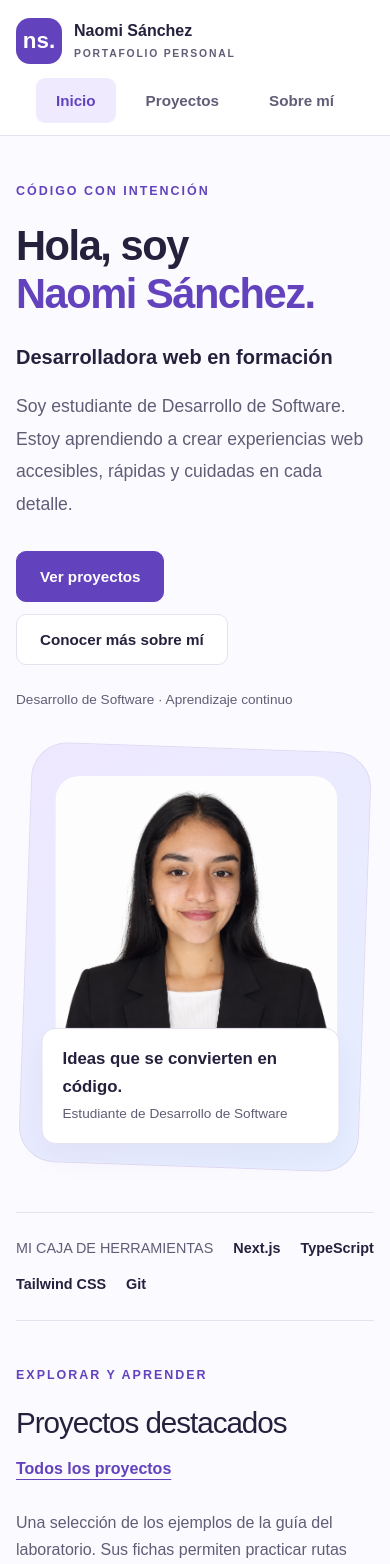
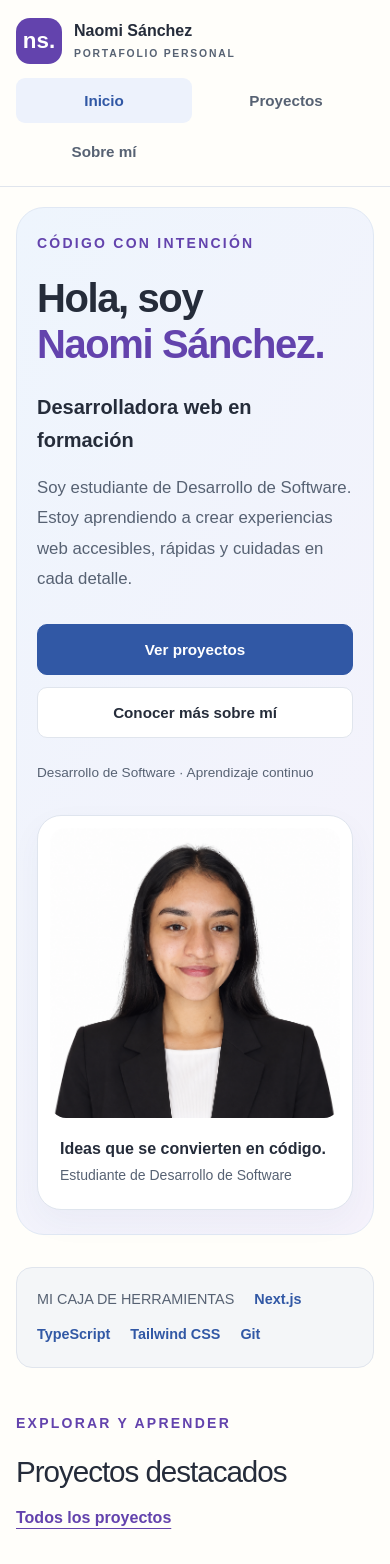
Before and after one commit to naomisanchez-coder/LAB14Web-PortfolioSEO, a Next.js app: page / in a window 390 px wide. Shown: the top 1564 px of the page. Built offline with nearby package versions, Linux system fonts and the light colour scheme; no server answers.

Commit message:
style: mejorar diseño visual y experiencia responsive

```diff
--- a/src/app/globals.css
+++ b/src/app/globals.css
@@ -1,6 +1,6 @@
 @import "tailwindcss";
 
-:root { --ink:#25213d; --muted:#615d76; --violet:#6343bd; --blue:#3453b6; --line:#e5e2ef; --paper:#fbfaff; }
+:root { --ink:#252c3a; --muted:#576273; --violet:#6343ad; --blue:#3158a5; --line:#e0e5ed; --paper:#fffefa; --soft-blue:#edf4fc; --soft-gray:#f4f6f8; }
 * { box-sizing:border-box; }
 html { scroll-behavior:smooth; }
 body { margin:0; background:var(--paper); color:var(--ink); font-family:Arial,Helvetica,sans-serif; font-size:1rem; line-height:1.65; -webkit-font-smoothing:antialiased; }
@@ -12,56 +12,58 @@ img { max-width:100%; }
 .container { width:min(1120px,calc(100% - 48px)); margin-inline:auto; }
 .skip-link { position:absolute; left:20px; top:-100px; z-index:20; padding:12px 20px; background:white; border:2px solid var(--violet); }
 .skip-link:focus { top:16px; }
-.site-header { border-bottom:1px solid var(--line); background:#fff; }
-.header-inner { min-height:100px; display:flex; align-items:center; justify-content:space-between; gap:24px; }
+.site-header { border-bottom:1px solid var(--line); background:#fffefa; }
+.header-inner { min-height:88px; display:flex; align-items:center; justify-content:space-between; gap:24px; }
 .brand { display:flex; align-items:center; gap:12px; font-weight:700; line-height:1.3; }
 .brand-mark { display:grid; place-items:center; width:46px; height:46px; border-radius:14px; color:white; background:var(--violet); font-size:1.4rem; }
 .brand-subtitle { display:block; font-size:.65rem; letter-spacing:.17em; color:var(--muted); margin-top:5px; }
-nav ul { display:flex; list-style:none; margin:0; padding:0; gap:10px; }
-nav a { display:block; padding:10px 17px; border-radius:9px; font-size:.95rem; font-weight:600; color:var(--muted); }
-nav a:hover, nav a[aria-current] { background:#f0eaff; color:var(--violet); }
+.site-header nav ul { display:flex; list-style:none; margin:0; padding:0; gap:10px; }
+.site-header nav a { display:block; padding:10px 17px; border-radius:9px; font-size:.95rem; font-weight:600; color:var(--muted); }
+.site-header nav a:hover, .site-header nav a[aria-current] { background:#edf2fc; color:var(--blue); }
 main { min-height:65vh; }
-.hero { padding:80px 0 74px; display:grid; grid-template-columns:1.35fr 1fr; gap:70px; align-items:center; }
-.eyebrow { color:var(--violet); text-transform:uppercase; letter-spacing:.16em; font-weight:700; font-size:.78rem; margin:0 0 20px; }
+.hero { margin:32px 0; padding:48px; display:grid; grid-template-columns:1.35fr 1fr; gap:44px; align-items:center; background:linear-gradient(120deg,#eef5fd,#f5f2fb); border:1px solid #e0e8f4; border-radius:28px; }
+.eyebrow { color:var(--violet); text-transform:uppercase; letter-spacing:.16em; font-weight:700; font-size:.875rem; margin:0 0 20px; }
 h1,h2,h3,p { margin-top:0; }
 h1,h2,h3 { line-height:1.15; letter-spacing:-.035em; }
-h1 { font-size:clamp(2.6rem,5vw,4.65rem); margin-bottom:24px; font-weight:750; }
+h1 { font-size:clamp(2.5rem,4.5vw,4rem); margin-bottom:24px; font-weight:750; }
 h1 span { color:var(--violet); }
 .hero-role { font-size:1.25rem; font-weight:600; margin-bottom:16px; }
-.lead { color:var(--muted); font-size:1.1rem; line-height:1.85; max-width:610px; }
+.lead { color:var(--muted); font-size:1.05rem; line-height:1.8; max-width:610px; }
 .actions { display:flex; flex-wrap:wrap; gap:12px; margin:30px 0 24px; }
-.button { display:inline-flex; align-items:center; justify-content:center; min-height:48px; padding:12px 23px; border-radius:10px; font-weight:600; font-size:.95rem; background:var(--violet); color:white; border:1px solid var(--violet); transition:background .2s; }
-.button:hover { background:#4f319f; }
+.button { display:inline-flex; align-items:center; justify-content:center; min-height:48px; padding:12px 23px; border-radius:10px; font-weight:600; font-size:.95rem; background:var(--blue); color:white; border:1px solid var(--blue); transition:background .2s; }
+.button:hover { background:#254783; }
 .button.secondary { background:white; color:var(--ink); border-color:var(--line); }
 .button.secondary:hover { border-color:var(--violet); background:#f4efff; }
 .hero-note { color:var(--muted); font-size:.85rem; }
-.portrait-card { position:relative; padding:28px; background:linear-gradient(145deg,#eee8ff,#e5eeff); border:1px solid #e0d9f4; border-radius:36px; transform:rotate(2deg); }
-.portrait-card img { display:block; width:100%; height:auto; border-radius:24px; transform:rotate(-2deg); }
-.portrait-caption { background:white; border:1px solid var(--line); border-radius:14px; padding:16px 20px; position:relative; margin:-30px -8px -6px; transform:rotate(-2deg); box-shadow:0 12px 32px #3520680d; }
-.portrait-caption strong { display:block; font-size:1.05rem; }
-.portrait-caption span { font-size:.85rem; color:var(--muted); }
-.tech-strip { display:flex; align-items:center; flex-wrap:wrap; gap:12px 28px; padding:24px 0; border-top:1px solid var(--line); border-bottom:1px solid var(--line); color:var(--muted); font-size:.9rem; }
-.tech-strip strong { color:var(--ink); }
+.portrait-card { margin:0; padding:12px; width:100%; max-width:350px; justify-self:center; background:#fff; border:1px solid #dfe5ee; border-radius:24px; box-shadow:0 12px 32px #28486d0b; }
+.portrait-card img { display:block; width:100%; height:auto; border-radius:16px; }
+.portrait-caption { padding:18px 10px 8px; }
+.portrait-caption strong { display:block; font-size:1rem; }
+.portrait-caption span { font-size:.875rem; color:var(--muted); }
+.tech-strip { display:flex; align-items:center; flex-wrap:wrap; gap:12px 28px; padding:22px 30px; background:var(--soft-gray); border:1px solid var(--line); border-radius:16px; color:var(--muted); font-size:.9rem; }
+.tech-strip strong { color:var(--blue); }
 .section { padding-block:65px; }
 .section-heading { display:flex; align-items:end; justify-content:space-between; gap:24px; margin-bottom:28px; }
 .section-heading h2 { margin:0; font-size:2.15rem; }
 .text-link { color:var(--violet); font-weight:600; text-decoration:underline; text-underline-offset:5px; }
 .section-intro { color:var(--muted); max-width:720px; margin-bottom:30px; }
 .project-grid { display:grid; grid-template-columns:repeat(2,minmax(0,1fr)); gap:28px; }
-.project-card { border:1px solid var(--line); background:white; border-radius:20px; overflow:hidden; transition:box-shadow .2s,transform .2s; }
-.project-card:hover { box-shadow:0 12px 30px #3724660c; transform:translateY(-3px); }
-.project-image { position:relative; aspect-ratio:16/10; background:#eae5f4; overflow:hidden; }
+.project-card { border:1px solid var(--line); background:white; border-radius:18px; overflow:hidden; display:flex; flex-direction:column; transition:box-shadow .2s,transform .2s; }
+.project-card:hover { box-shadow:0 12px 30px #28486d12; transform:translateY(-3px); border-color:#bdcce4; }
+.project-image { position:relative; aspect-ratio:16/9; background:#e8eef5; overflow:hidden; }
 .project-image img { object-fit:cover; }
-.card-body { padding:26px; }
-.card-label { font-size:.75rem; color:var(--violet); font-weight:700; text-transform:uppercase; letter-spacing:.08em; margin-bottom:12px; }
+.card-body { padding:26px; display:flex; flex-direction:column; flex:1; }
+.card-body > .text-link { align-self:start; margin-top:auto; }
+.card-label { font-size:.875rem; color:var(--violet); font-weight:700; text-transform:uppercase; letter-spacing:.08em; margin-bottom:12px; }
 h3 { font-size:1.5rem; margin-bottom:12px; }
 .card-body p:not(.card-label) { color:var(--muted); font-size:.95rem; }
 .tags { display:flex; flex-wrap:wrap; list-style:none; padding:0; gap:8px; margin:20px 0; }
-.tags li { background:#f3f0fb; color:#574a7f; border:1px solid #e9e2f7; padding:4px 10px; border-radius:6px; font-size:.8rem; }
-.about-banner { margin-bottom:70px; padding:38px 44px; background:#f0ebfc; border:1px solid #e1d8f3; border-radius:20px; display:flex; gap:30px; align-items:center; justify-content:space-between; }
+.tags li { background:#eef4fc; color:#3b5681; border:1px solid #dfe8f5; padding:4px 10px; border-radius:6px; font-size:.875rem; }
+.about-banner { margin-bottom:70px; padding:38px 44px; background:#f3effa; border:1px solid #e6dcf1; border-radius:20px; display:flex; gap:30px; align-items:center; justify-content:space-between; }
 .about-banner h2 { font-size:1.75rem; margin-bottom:12px; }
 .about-banner p { color:var(--muted); max-width:600px; margin-bottom:0; }
-.page-heading { padding:65px 0 32px; max-width:800px; }
+.page-heading { padding:42px; margin:32px 0; background:var(--soft-blue); border:1px solid #e0e8f4; border-radius:24px; }
+.page-heading .lead { margin-bottom:0; }
 .page-heading h1 { font-size:clamp(2.5rem,4vw,3.5rem); }
 .projects-list { padding-bottom:80px; }
 .breadcrumb { display:flex; gap:10px; flex-wrap:wrap; color:var(--muted); font-size:.9rem; margin:36px 0; }
@@ -71,15 +73,17 @@ h3 { font-size:1.5rem; margin-bottom:12px; }
 .detail-copy { max-width:760px; padding-bottom:65px; }
 .detail-copy h2 { font-size:1.6rem; margin-top:30px; }
 .notice { border-left:3px solid var(--violet); padding:18px 22px; border-radius:0 12px 12px 0; background:#f0ebfc; color:#514568; }
-.about-layout { display:grid; grid-template-columns:1fr 1.6fr; gap:65px; align-items:start; padding:20px 0 70px; }
+.about-layout { display:grid; grid-template-columns:1fr 1.6fr; gap:65px; align-items:start; padding:8px 0 70px; }
 .about-image { margin:0; }
-.about-image img { width:100%; height:auto; border-radius:24px; }
+.about-image img { display:block; width:100%; height:auto; border-radius:20px; border:1px solid var(--line); }
 .about-image figcaption { color:var(--muted); font-size:.85rem; margin-top:10px; }
-.about-copy h2 { font-size:1.7rem; margin-top:30px; }
+.about-copy { padding:30px; background:var(--soft-gray); border:1px solid var(--line); border-radius:20px; }
+.about-copy h2 { font-size:1.6rem; margin-top:28px; }
+.about-copy h2:first-child { margin-top:0; }
 .about-copy p { color:var(--muted); }
 .skill-grid { display:grid; grid-template-columns:1fr 1fr; list-style:none; gap:10px; padding:0; }
 .skill-grid li { padding:12px 16px; background:white; border:1px solid var(--line); border-radius:9px; font-size:.95rem; }
-.site-footer { border-top:1px solid var(--line); background:white; padding:34px 0; color:var(--muted); font-size:.85rem; }
+.site-footer { border-top:1px solid var(--line); background:var(--soft-gray); padding:38px 0; color:var(--muted); font-size:.85rem; }
 .footer-inner { display:flex; justify-content:space-between; gap:24px; align-items:center; }
 .footer-name { font-size:1.2rem; font-weight:700; color:var(--ink); margin-bottom:6px; }
 .footer-name span { color:var(--violet); }
@@ -91,12 +95,12 @@ h3 { font-size:1.5rem; margin-bottom:12px; }
   .container { width:calc(100% - 32px); }
   .header-inner { min-height:85px; flex-wrap:wrap; justify-content:center; gap:14px; padding:18px 0 12px; }
   .brand { margin-right:auto; }
-  nav { width:100%; }
-  nav ul { justify-content:center; }
-  nav a { padding:10px 20px; }
-  .hero { grid-template-columns:1fr; gap:36px; padding:45px 0; }
+  .site-header nav { width:100%; }
+  .site-header nav ul { justify-content:center; }
+  .site-header nav a { padding:10px 20px; }
+  .hero { grid-template-columns:1fr; gap:30px; padding:28px; margin-top:20px; }
   .hero h1 { max-width:500px; }
-  .portrait-card { max-width:340px; width:calc(100% - 16px); justify-self:center; }
+  .portrait-card { max-width:340px; width:100%; justify-self:center; }
   .tech-strip { gap:12px 20px; }
   .project-grid { grid-template-columns:1fr; }
   .section { padding-block:44px; }
@@ -105,7 +109,7 @@ h3 { font-size:1.5rem; margin-bottom:12px; }
   .about-banner { padding:28px; flex-direction:column; align-items:start; margin-bottom:45px; }
   .about-layout { grid-template-columns:1fr; gap:30px; }
   .about-image { max-width:300px; }
-  .page-heading { padding-top:40px; }
+  .page-heading { padding:28px; margin:24px 0; }
   .detail-hero { aspect-ratio:16/10; }
   .footer-inner { flex-direction:column; align-items:start; }
   .footer-links { text-align:left; }
@@ -114,3 +118,14 @@ h3 { font-size:1.5rem; margin-bottom:12px; }
 @media (prefers-reduced-motion:reduce) { html { scroll-behavior:auto; } *,*::before,*::after { transition:none!important; animation:none!important; } }
 
 .card-title { font-size:1.5rem; margin-bottom:12px; }
+
+@media (max-width:480px) {
+  .site-header nav ul { display:grid; grid-template-columns:repeat(2,minmax(0,1fr)); gap:6px; }
+  .site-header nav a { padding:10px 12px; text-align:center; }
+  .hero { padding:24px 20px; }
+  .hero h1 { font-size:2.5rem; }
+  .hero .actions .button { width:100%; }
+  .about-copy { padding:22px; }
+  .tech-strip { padding:20px; }
+  .skill-grid { grid-template-columns:1fr; }
+}
```
Also changed, not shown: src/app/about/page.tsx (+1 -1 lines).
